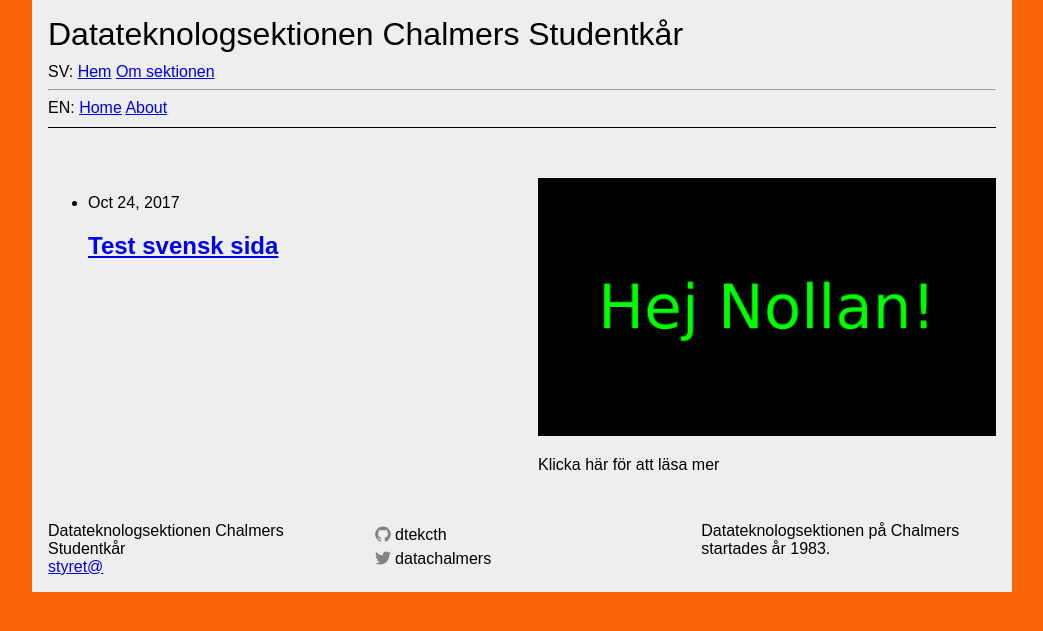
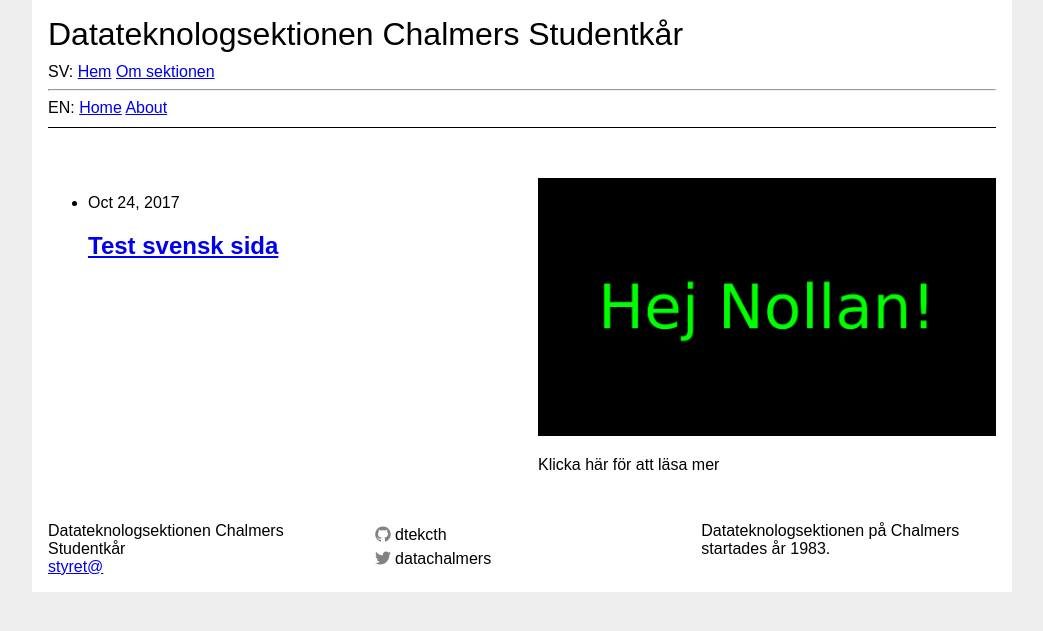
Before and after one commit to dtekcth/dtek.se-jekyll, a Jekyll site: the page built from index.md, in a window 1280 px wide. Shown: the top 631 px of the page, without its empty margins (118-1161 px from the left). Built offline with Jekyll 4.4.1, drawn with Linux system fonts in a browser that asks for light colours.

Commit message:
Theme: less orange more white

```diff
--- a/_sass/style.scss
+++ b/_sass/style.scss
@@ -1,8 +1,8 @@
 
 @charset "utf-8";
 
-$background-color: #FA6607 !default;
-$background-color-content: #EEEEEE !default;
+$background-color: #EEEEEE !default;
+$background-color-content: #FFFFFF !default;
 
 @import
   "pure-min",
```
